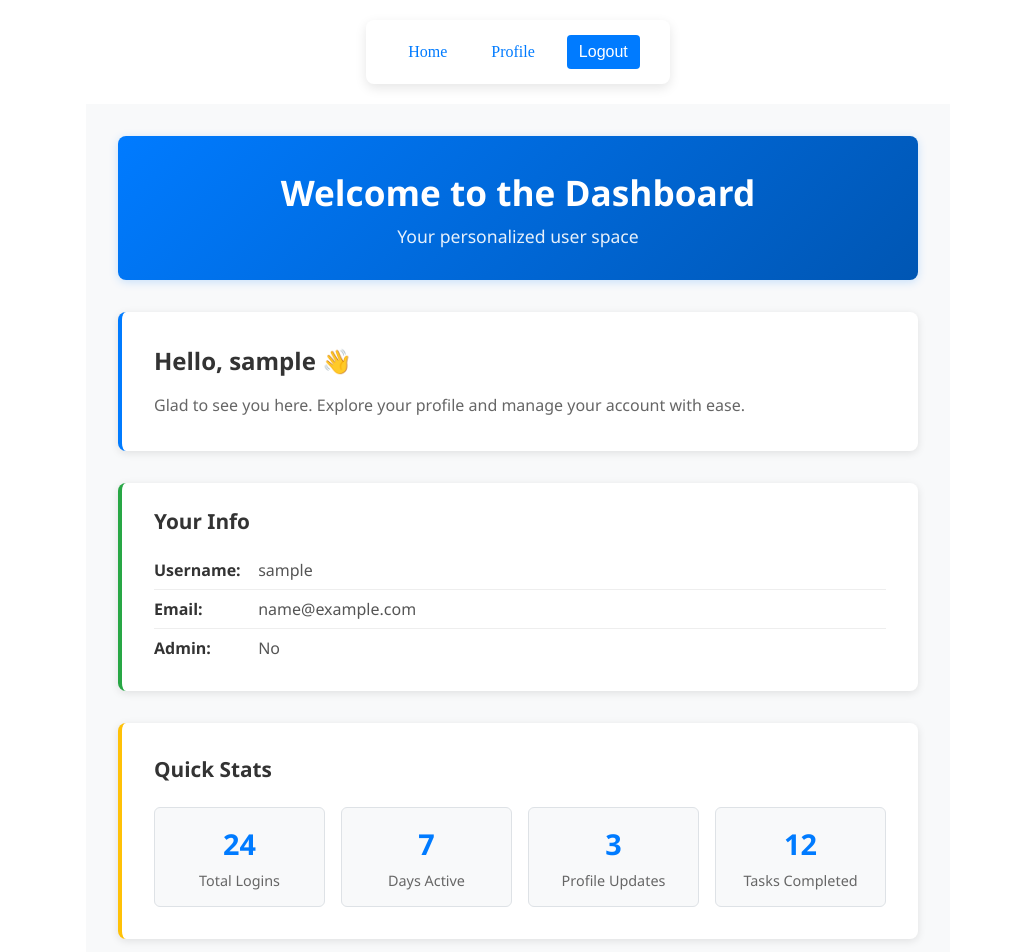
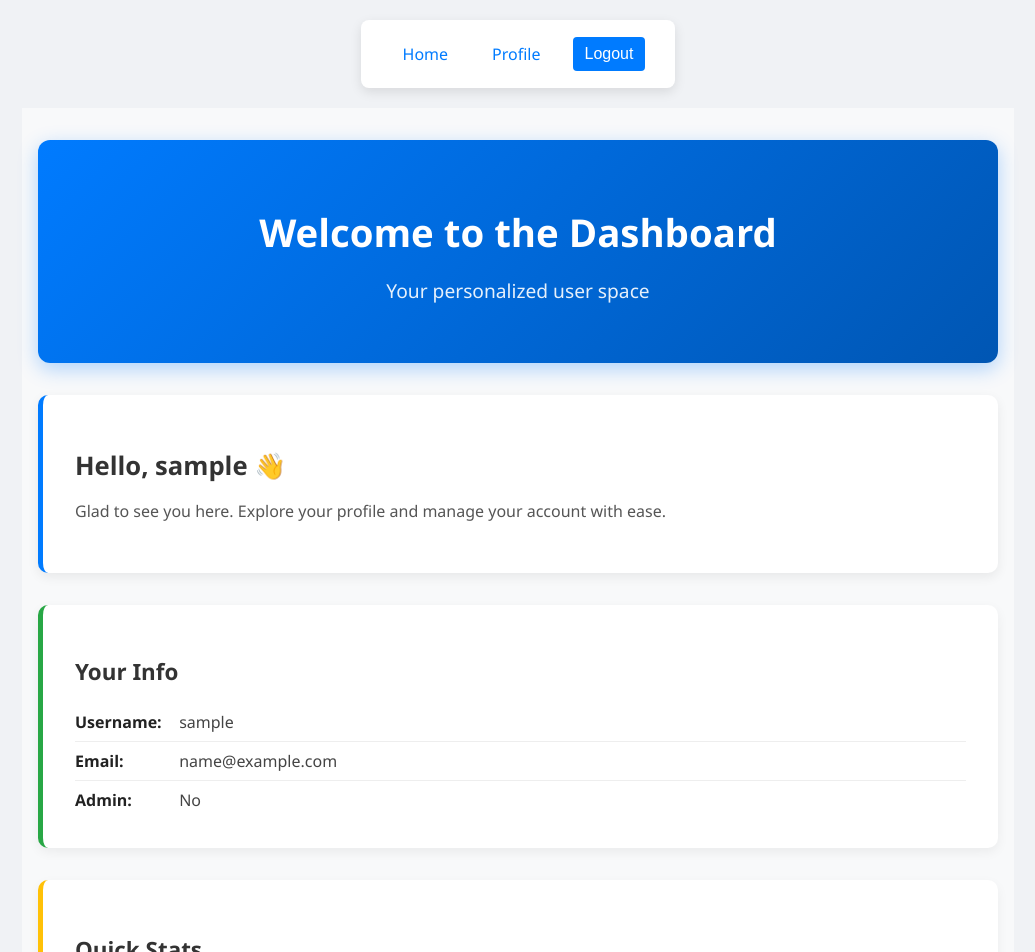
Before and after one commit to sayyedrabeeh/users-managment, a React (Create React App) app in the folder client/: page /home in a window 1280 px wide. Shown: the top 952 px of the page, without its empty margins (122-1157 px from the left). Built offline with nearby package versions, Linux system fonts and the light colour scheme; sample sign-in values are in the browser's storage.

Commit message:
fixed all css

```diff
--- a/client/src/components/User/Profile.css
+++ b/client/src/components/User/Profile.css
@@ -1,52 +1,117 @@
-/* Profile.css */
+/* Shared Font */
+body {
+  font-family: 'Segoe UI', Tahoma, Geneva, Verdana, sans-serif;
+  background-color: #f0f2f5;
+  margin: 0;
+  padding: 0;
+}
+
+/* ========== Profile Styles ========== */
 
 .profile-container {
-  max-width: 500px;
+  max-width: 520px;
   margin: 80px auto;
-  padding: 30px;
-  border: 1px solid #ddd;
-  border-radius: 10px;
+  padding: 40px;
   background-color: #fff;
+  border-radius: 12px;
+  box-shadow: 0 12px 30px rgba(0, 0, 0, 0.1);
   text-align: center;
-  box-shadow: 0 6px 18px rgba(0, 0, 0, 0.08);
-  font-family: 'Segoe UI', Tahoma, Geneva, Verdana, sans-serif;
+  transition: all 0.3s ease;
 }
 
 .profile-container h2 {
+  font-size: 26px;
   margin-bottom: 20px;
-  font-size: 24px;
   color: #333;
+  font-weight: 600;
+}
+
+.profile-container img {
+  width: 140px;
+  height: 140px;
+  border-radius: 50%;
+  border: 3px solid #007bff;
+  object-fit: cover;
+  margin-bottom: 20px;
 }
 
 .profile-container input[type="file"] {
+  padding: 10px;
   margin-bottom: 20px;
-  padding: 10px;
-  border: 1px dashed #ccc;
-  border-radius: 6px;
+  border: 2px dashed #ccc;
+  border-radius: 8px;
   background-color: #f9f9f9;
   cursor: pointer;
   width: 100%;
+  transition: border 0.3s;
 }
 
-.profile-container img {
-  display: block;
-  margin: 0 auto;
-  margin-top: 20px;
-  border-radius: 50%;
-  border: 2px solid #4a90e2;
-  width: 150px;
-  height: 150px;
-  object-fit: cover;
+.profile-container input[type="file"]:hover {
+  border-color: #007bff;
+}
+
+.profile-container input[type="text"],
+.profile-container input[type="email"] {
+  width: 100%;
+  padding: 12px;
+  margin-bottom: 16px;
+  border-radius: 8px;
+  border: 1px solid #ccc;
+  background-color: #f9f9f9;
+  font-size: 16px;
+  transition: border-color 0.3s ease;
+}
+
+.profile-container input:focus {
+  border-color: #007bff;
+  outline: none;
+  background-color: #fff;
+}
+
+.profile-container button {
+  width: 100%;
+  padding: 12px;
+  background-color: #007bff;
+  color: white;
+  font-size: 16px;
+  font-weight: 500;
+  border: none;
+  border-radius: 8px;
+  cursor: pointer;
+  transition: background 0.3s ease;
+}
+
+.profile-container button:hover {
+  background-color: #0056b3;
+}
+
+.success-message,
+.error-message {
+  margin-top: 16px;
+  padding: 12px;
+  border-radius: 8px;
+  font-size: 15px;
+}
+
+.success-message {
+  background-color: #d1e7dd;
+  color: #0f5132;
+  border: 1px solid #badbcc;
+}
+
+.error-message {
+  background-color: #f8d7da;
+  color: #842029;
+  border: 1px solid #f5c2c7;
 }
 
 
+/* ========== Home Page Styles ========== */
 
-/* Simple Home Page Styles */
 .home-container {
-  max-width: 800px;
+  max-width: 960px;
   margin: 0 auto;
-  padding: 2rem;
-  font-family: 'Segoe UI', Tahoma, Geneva, Verdana, sans-serif;
+  padding: 2rem 1rem;
   background-color: #f8f9fa;
   min-height: 100vh;
 }
@@ -55,60 +120,60 @@
 .home-banner {
   background: linear-gradient(135deg, #007bff, #0056b3);
   color: white;
-  padding: 2rem;
-  border-radius: 8px;
+  padding: 2.5rem 2rem;
+  border-radius: 12px;
   text-align: center;
   margin-bottom: 2rem;
-  box-shadow: 0 2px 10px rgba(0, 123, 255, 0.2);
+  box-shadow: 0 6px 20px rgba(0, 123, 255, 0.3);
 }
 
 .banner-title {
-  font-size: 2.2rem;
-  font-weight: 600;
-  margin: 0 0 0.5rem 0;
+  font-size: 2.4rem;
+  font-weight: 700;
+  margin-bottom: 0.5rem;
 }
 
 .banner-subtitle {
-  font-size: 1.1rem;
-  margin: 0;
+  font-size: 1.2rem;
   opacity: 0.9;
 }
 
 /* Welcome Card */
 .home-card {
-  background: white;
+  background: #ffffff;
   padding: 2rem;
-  border-radius: 8px;
-  box-shadow: 0 2px 8px rgba(0, 0, 0, 0.1);
+  border-radius: 10px;
+  box-shadow: 0 4px 12px rgba(0, 0, 0, 0.07);
   margin-bottom: 2rem;
-  border-left: 4px solid #007bff;
+  border-left: 5px solid #007bff;
 }
 
 .home-card h2 {
-  font-size: 1.5rem;
+  font-size: 1.6rem;
+  margin-bottom: 1rem;
   color: #333;
-  margin: 0 0 1rem 0;
 }
 
 .home-card p {
-  color: #666;
+  font-size: 1rem;
+  color: #555;
   line-height: 1.6;
-  margin: 0;
 }
 
 /* User Info Panel */
 .user-info-panel {
   background: white;
-  padding: 1.5rem 2rem;
-  border-radius: 8px;
-  box-shadow: 0 2px 8px rgba(0, 0, 0, 0.1);
-  border-left: 4px solid #28a745;
+  padding: 1.8rem 2rem;
+  border-radius: 10px;
+  box-shadow: 0 4px 12px rgba(0, 0, 0, 0.06);
+  margin-bottom: 2rem;
+  border-left: 5px solid #28a745;
 }
 
 .user-info-panel h3 {
+  font-size: 1.4rem;
+  margin-bottom: 1rem;
   color: #333;
-  margin: 0 0 1rem 0;
-  font-size: 1.3rem;
 }
 
 .user-info-panel ul {
@@ -119,7 +184,7 @@
 
 .user-info-panel li {
   padding: 0.5rem 0;
-  color: #555;
+  color: #444;
   border-bottom: 1px solid #eee;
 }
 
@@ -128,72 +193,65 @@
 }
 
 .user-info-panel li strong {
-  color: #333;
   display: inline-block;
   width: 100px;
+  font-weight: 600;
+  color: #222;
 }
 
-/* Statistics Section */
+/* Stats Section */
 .stats-section {
   background: white;
   padding: 2rem;
-  border-radius: 8px;
-  box-shadow: 0 2px 8px rgba(0, 0, 0, 0.1);
-  margin-top: 2rem;
-  border-left: 4px solid #ffc107;
+  border-radius: 10px;
+  box-shadow: 0 4px 12px rgba(0, 0, 0, 0.05);
+  border-left: 5px solid #ffc107;
 }
 
 .stats-section h3 {
+  font-size: 1.4rem;
+  margin-bottom: 1.5rem;
   color: #333;
-  margin: 0 0 1.5rem 0;
-  font-size: 1.3rem;
 }
 
 .stats-grid {
   display: grid;
   grid-template-columns: repeat(auto-fit, minmax(150px, 1fr));
-  gap: 1rem;
+  gap: 1.2rem;
 }
 
 .stat-item {
+  background: #f9f9f9;
+  padding: 1rem;
+  border-radius: 8px;
   text-align: center;
-  padding: 1rem;
-  background: #f8f9fa;
-  border-radius: 6px;
   border: 1px solid #dee2e6;
 }
 
 .stat-number {
-  font-size: 1.8rem;
+  font-size: 2rem;
   font-weight: bold;
   color: #007bff;
-  display: block;
 }
 
 .stat-label {
-  font-size: 0.9rem;
-  color: #666;
-  margin-top: 0.5rem;
+  font-size: 0.95rem;
+  color: #555;
+  margin-top: 0.3rem;
 }
 
-/* Responsive */
+/* Responsive Tweaks */
 @media (max-width: 768px) {
-  .home-container {
-    padding: 1rem;
-  }
-
-  .home-banner,
-  .home-card,
-  .user-info-panel,
-  .stats-section {
-    padding: 1.5rem;
-  }
-
   .banner-title {
-    font-size: 1.8rem;
+    font-size: 2rem;
   }
 
   .stats-grid {
-    grid-template-columns: 1fr 1fr;
+    grid-template-columns: repeat(2, 1fr);
+  }
+
+  .profile-container {
+    margin: 40px 20px;
+    padding: 30px 20px;
   }
 }
```
